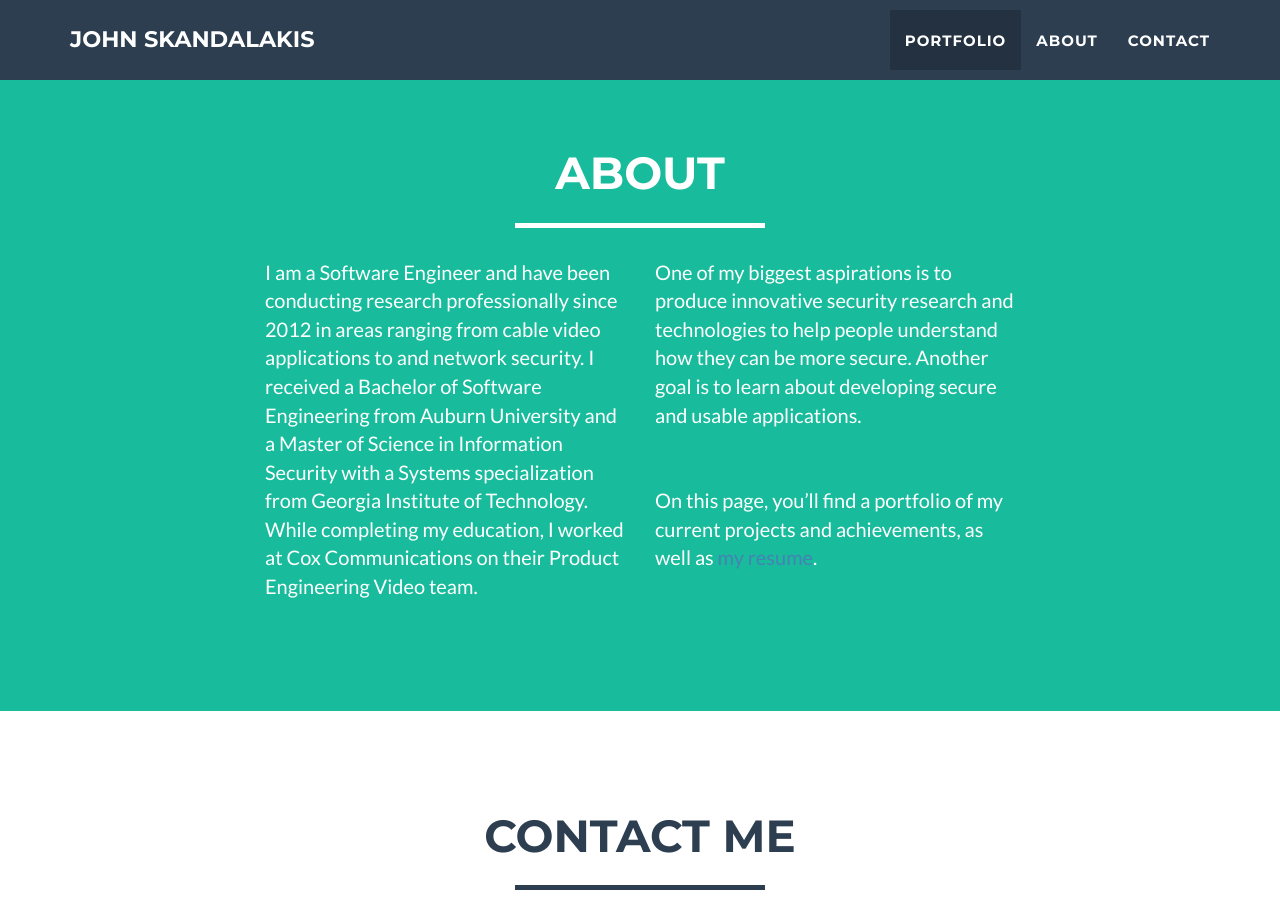
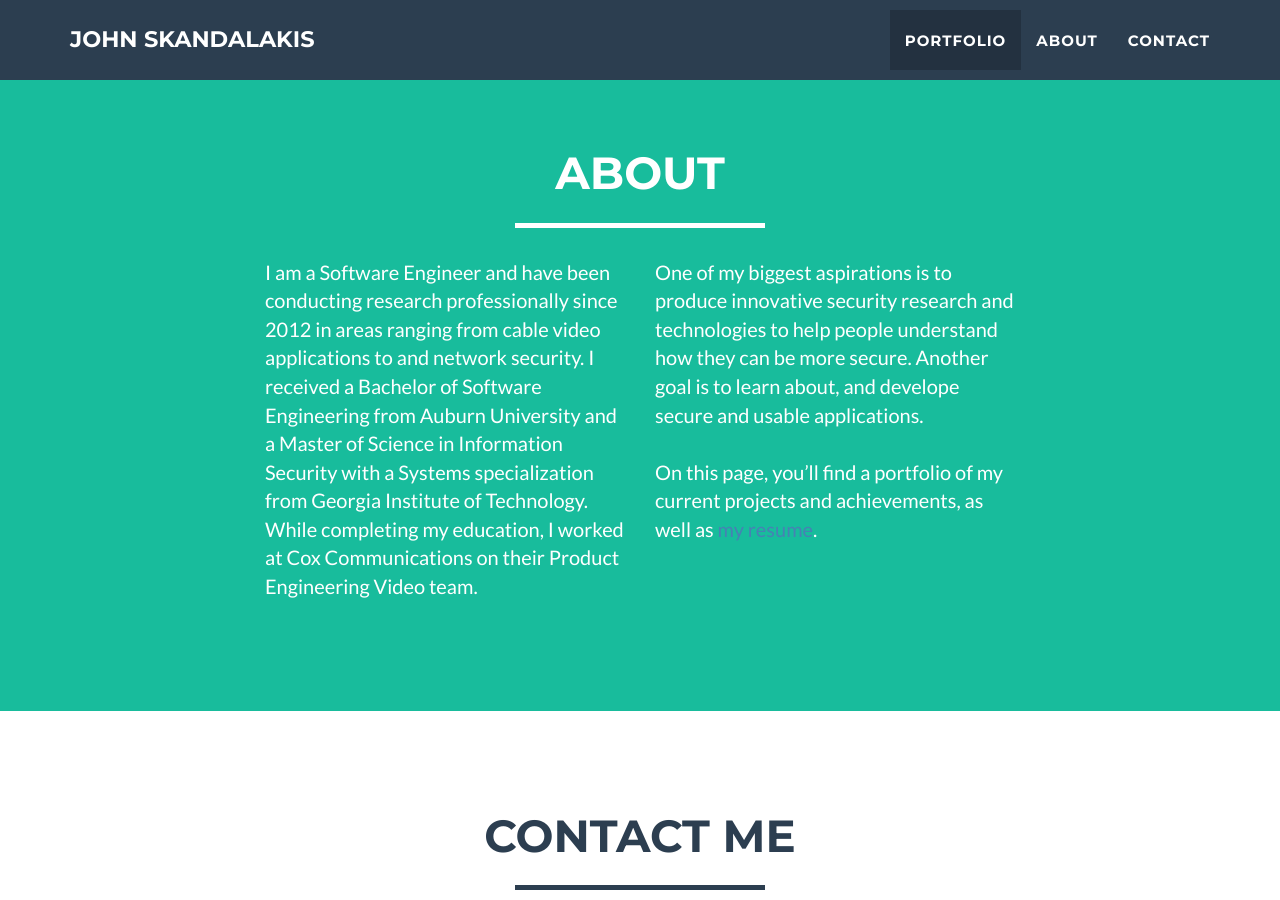
Before and after one commit to skandaloptagon/skandaloptagon.github.io, a Jekyll site: the page built from index.html, in a window 1280 px wide and 900 px high, scrolled down 1525 px. Built offline with Jekyll 4.4.1, drawn with Linux system fonts in a browser that asks for light colours.

Commit message:
Update about.html

```diff
--- a/_includes/about.html
+++ b/_includes/about.html
@@ -12,7 +12,7 @@
                     <p>I am a Software Engineer and have been conducting research professionally since 2012 in areas ranging from cable video applications to and network security. I received a Bachelor of Software Engineering from Auburn University and a Master of Science in Information Security with a Systems specialization from Georgia Institute of Technology. While completing my education, I worked at Cox Communications on their Product Engineering Video team.</p>
                 </div>
                 <div class="col-lg-4">
-                    <p>One of my biggest aspirations is to produce innovative security research and technologies to help people understand how they can be more secure. Another goal is to learn about developing secure and usable applications.<br><br><br>On this page, you’ll find a portfolio of my current projects and achievements, as well as <a href="https://docs.google.com/document/d/1GMQErZ-_e-e_MyrJzxUZCiKRDgTiMQhmfdjN0bNaEy4/edit?usp=sharing" style="color:SteelBlue">my resume</a>.</p>
+                    <p>One of my biggest aspirations is to produce innovative security research and technologies to help people understand how they can be more secure. Another goal is to learn about, and develope secure and usable applications.<br><br>On this page, you’ll find a portfolio of my current projects and achievements, as well as <a href="https://docs.google.com/document/d/1GMQErZ-_e-e_MyrJzxUZCiKRDgTiMQhmfdjN0bNaEy4/edit?usp=sharing" style="color:SteelBlue">my resume</a>.</p>
                 </div>
             </div>
         </div>
```
